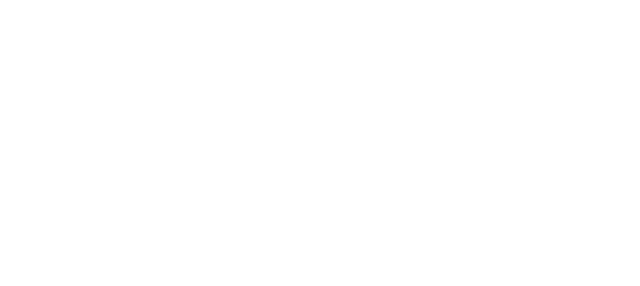
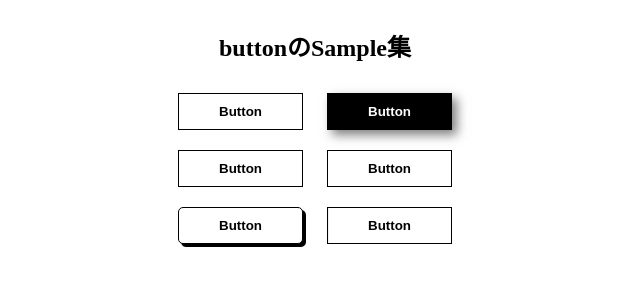
Before and after one commit to RyosukeNagai/WebsiteSample, a plain HTML site: page btn/index.html in a window 1280 px wide. Shown: the whole page, without its empty margins (325-965 px from the left). Drawn offline with Linux system fonts and the light colour scheme.

Commit message:
button作成

```diff
--- a/btn/index.html
+++ b/btn/index.html
@@ -4,10 +4,20 @@
   <meta charset="UTF-8">
   <meta http-equiv="X-UA-Compatible" content="IE=edge">
   <meta name="viewport" content="width=device-width, initial-scale=1.0">
-  <title>Document</title>
+  <title>Button_Sample</title>
   <link rel="stylesheet" href="style.css">
 </head>
 <body>
-
+  <div id="container">
+    <div class="try">
+      <h2>buttonのSample集</h2>
+      <button class="btn float">Button</button>
+      <button class="btn filled">Button</button>
+      <button class="btn letter-spacing">Button</button>
+      <button class="btn shadow">Button</button>
+      <button class="btn solid">Button</button>
+      <button class="btn slide-bg"><span></span>Button</button>
+    </div>
+  </div>
 </body>
 </html>
--- a/btn/style.scss
+++ b/btn/style.scss
@@ -0,0 +1,94 @@
+$cWhite: white;
+$cBlack: black;
+
+#container {
+  text-align: center;
+  display: flex;
+  justify-content: center;
+  width: auto;
+
+  & > div {
+    flex-basis: 350px;
+  }
+}
+
+.try {
+  & .btn {
+    position: relative;
+    display: inline-block;
+    background-color: $cWhite;
+    border: 1px solid $cBlack;
+    font-weight: 600;
+    padding: 10px 40px;
+    margin: 10px;
+    cursor: pointer;
+    transition: all 0.3s;
+    color: $cBlack;
+    text-decoration: none !important;
+
+    /* ここにボタンのスタイルを追加していこう */
+    &.float:hover {
+      background-color: $cBlack;
+      color: $cWhite;
+      box-shadow: 5px 5px 10px 0 rgba(0, 0, 0, 0.5);
+    }
+
+    &.filled {
+      background-color: $cBlack;
+      color: $cWhite;
+      box-shadow: 5px 5px 10px 0 rgba(0, 0, 0, 0.5);
+      &:hover {
+        background-color: $cWhite;
+        color: $cBlack;
+        box-shadow: none;
+      }
+    }
+
+    &.letter-spacing:hover {
+      background-color: $cBlack;
+      color: $cWhite;
+      letter-spacing: 3px;
+    }
+
+    &.shadow {
+
+      &:hover {
+        box-shadow: 5px 5px 0 0 $cBlack;
+        transform: translate(-2.5px, -2.5px);
+      }
+    }
+
+    &.solid {
+      box-shadow: 3px 3px 0 0 $cBlack;
+      border-radius: 5px;
+      &:hover {
+        transform: translate(3px, 3px);
+        box-shadow: none;
+      }
+    }
+    &.slide-bg {
+      position: relative;
+      overflow: hidden;
+      z-index: 1;
+      &::before {
+        content: '';
+        display: inline-block;
+        width: 100%;
+        height: 100%;
+        background-color: $cBlack;
+        position: absolute;
+        top: 0;
+        left: 0;
+        transform: translateX(-100%);
+        transition: transform 0.3s;
+        z-index: -1;
+      }
+      &:hover {
+        color: $cWhite;
+        &::before {
+          transform: none;
+        }
+      }
+    }
+  }
+}
```
Also changed, not shown: btn/style.css, 1 other file.
